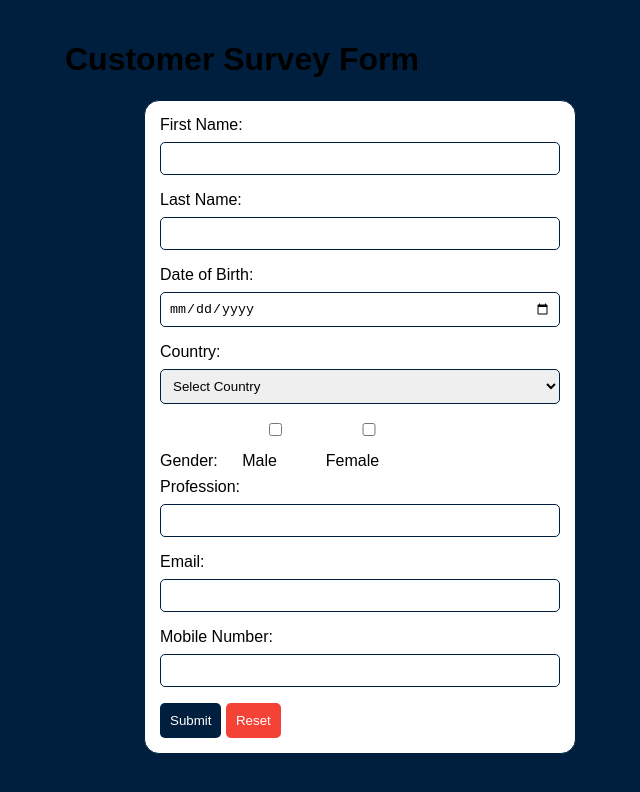
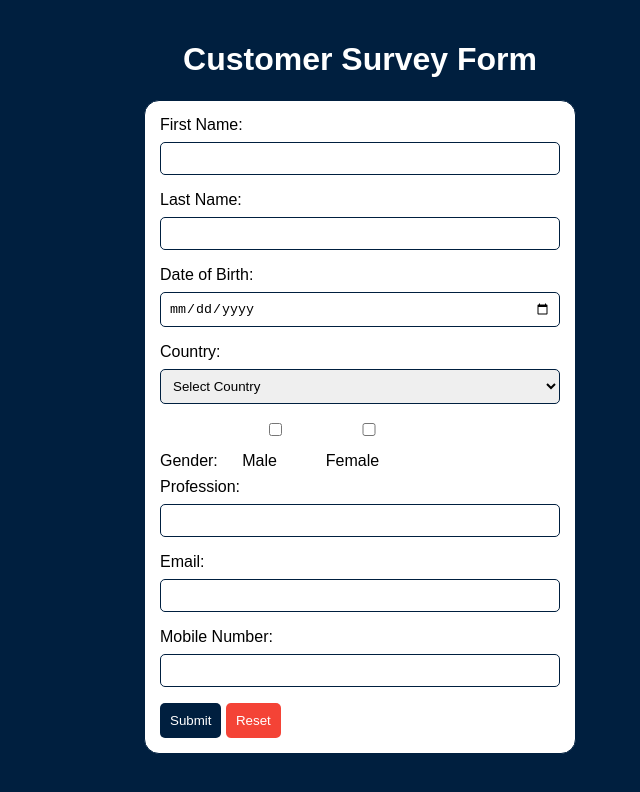
Before and after one commit to amitkumarit/Survey-form, a plain HTML site: page index.html in a window 1280 px wide. Shown: the whole page, without its empty margins (280-920 px from the left). Drawn offline with Linux system fonts and the light colour scheme.

Commit message:
Head Added

```diff
--- a/style.css
+++ b/style.css
@@ -51,6 +51,10 @@ body {
     z-index: 1;
     border-radius: 10px;
   }
+  .content h1{
+    text-align: center;
+    color: #fff;
+  }
   #surveyForm {
     display: flex;
     flex-direction: column;
```
